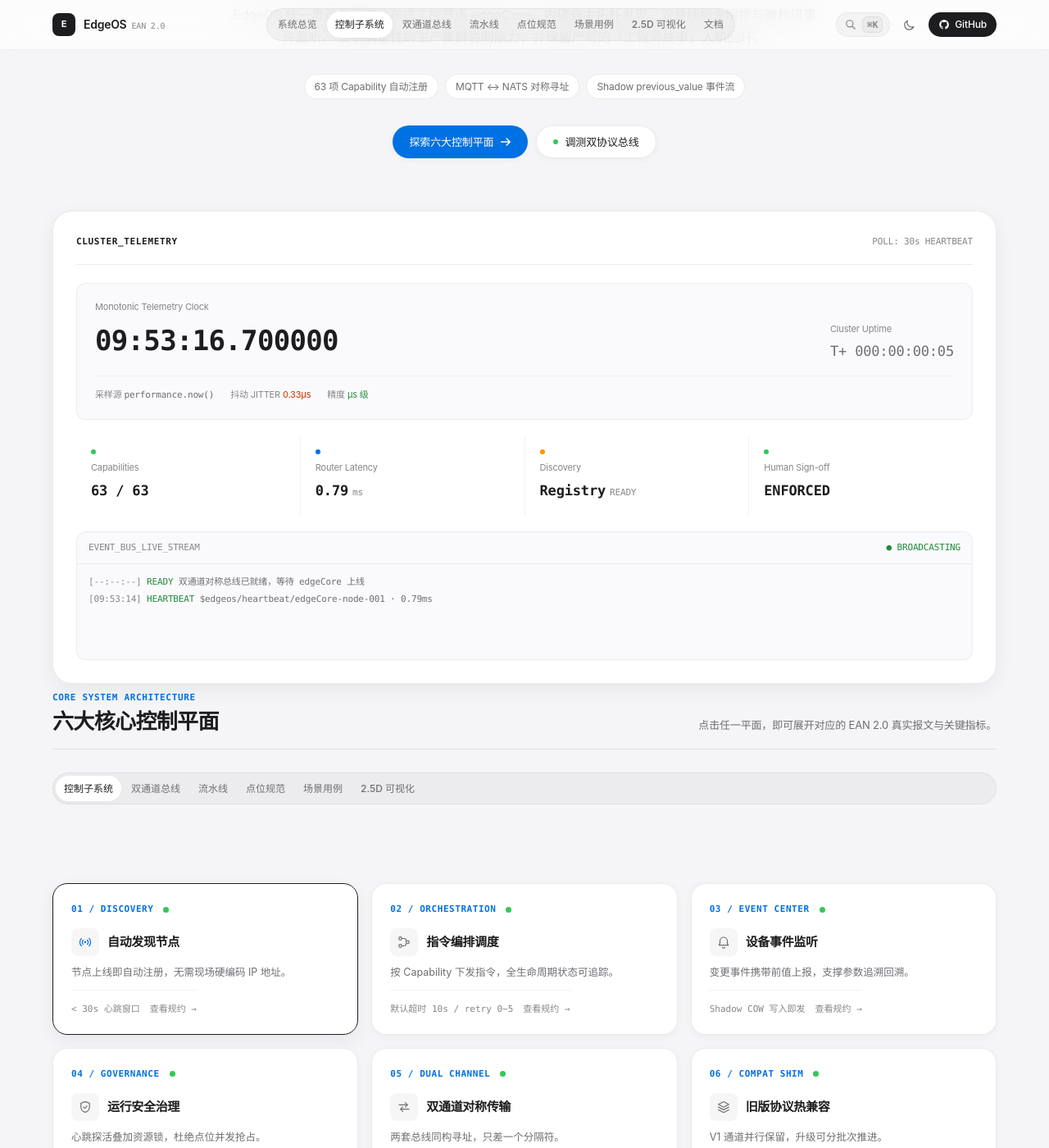
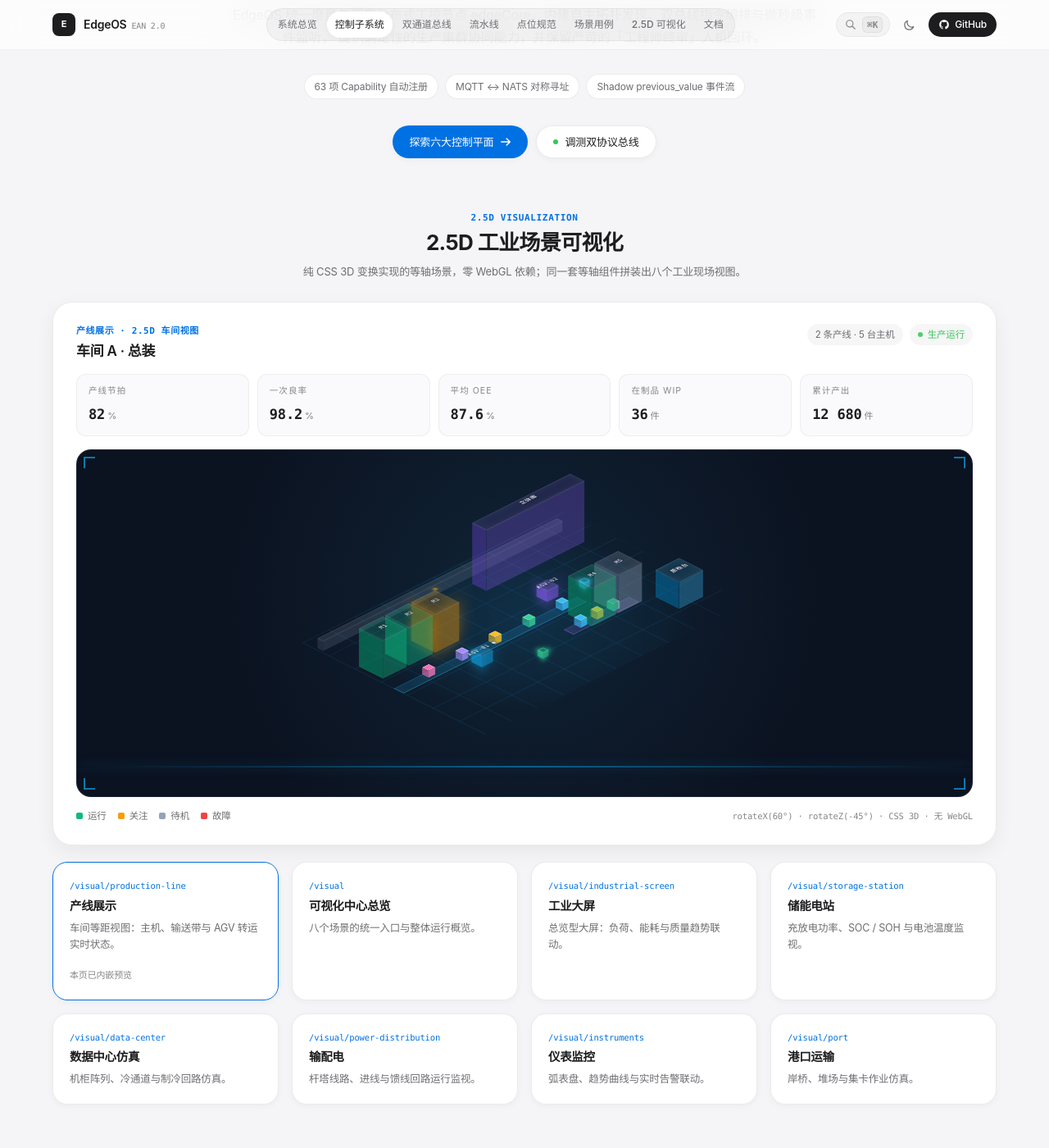
Before and after one commit to anviod/edgeOS, a Jekyll site: the page built from docs/index.html, in a window 1280 px wide and 1400 px high, scrolled down 344 px. Shown: the whole window at 82% size. Built offline with Jekyll 4.4.1, drawn with Linux system fonts in a browser that asks for light colours; some of the changed text lies outside the part shown.

Commit message:
docs(portal): 2.5D 车间场景上移到 Hero 内，排在集群遥测台之前
首页首屏原本只有文案 + CLUSTER_TELEMETRY 遥测卡，2.5D 车间场景被压在
#scenarios 之后的 #visualization 分区里，得滚好几屏才看得到。这次把整个
2.5D 可视化分区上移到 Hero 内、紧跟文案、排在遥测卡之前，上来就展示场景。

- 纯 DOM 位移：整段 <section id="visualization"> 原样搬进 .hero-inner，
  插在 <!-- 集群遥测台 --> 之前。id / 类名 / 结构一律未变，
  portal.js 的 renderIsoScene() / initIsoHud() / renderVisualViews() 无需改动。
- 遥测卡原地不动，只是被场景顶到后面：实测 #visualization y=601、
  .hero-visual y=1735。
- 新增 .hero-inner > .landing-section 规则：.hero-inner 是 align-items:center
  的纵向 flex，子 section 默认被收缩成内容宽度，必须显式 width:100% 撑满；
  间距交给 .hero-inner 的 gap，故 margin-bottom 归零。标题跟随 Hero 文案
  一并居中并去掉分隔线，衔接更顺。
- 缓存号 ?v=7 -> ?v=8。

验证（本机看不到图，结论均来自程序化检查）
- DOM 断言 64/64 通过，新增 5 条位置断言：分区在 Hero 内、遥测卡仍在 Hero 内、
  分区排在遥测卡之前（601 < 1735）、排在首个工作台面板之前、舞台已撑满
  （宽 1355px）。2.5D 场景本身的 14 条断言全部保持通过。
- 像素验收：首屏截图前 900 行内检出 4145 个舞台底色像素 ⇒ 首屏即见场景；
  分区与首屏两版截图的舞台绝对位置一致（y≈877..1310，x 111..1488 满宽）。
- 横向溢出：512 / 724 / 980 / 1258 四档均不可横向滚动。

```diff
--- a/docs/_layouts/default.html
+++ b/docs/_layouts/default.html
@@ -28,7 +28,7 @@
         document.documentElement.dataset.themeSource = source;
       })();
     </script>
-    <link rel="stylesheet" href="{{ '/assets/portal.css' | relative_url }}?v=7" />
+    <link rel="stylesheet" href="{{ '/assets/portal.css' | relative_url }}?v=8" />
   </head>
   <body class="page-body">
     <div class="site-shell">
@@ -101,6 +101,6 @@
 
     {% include portal-chrome.html %}
 
-    <script src="{{ '/assets/portal.js' | relative_url }}?v=7"></script>
+    <script src="{{ '/assets/portal.js' | relative_url }}?v=8"></script>
   </body>
 </html>
--- a/docs/_layouts/landing.html
+++ b/docs/_layouts/landing.html
@@ -28,7 +28,7 @@
         document.documentElement.dataset.themeSource = source;
       })();
     </script>
-    <link rel="stylesheet" href="{{ '/assets/portal.css' | relative_url }}?v=7" />
+    <link rel="stylesheet" href="{{ '/assets/portal.css' | relative_url }}?v=8" />
   </head>
   <body class="landing-body">
     <div class="landing-shell">
@@ -114,6 +114,6 @@
 
     {% include portal-chrome.html %}
 
-    <script src="{{ '/assets/portal.js' | relative_url }}?v=7"></script>
+    <script src="{{ '/assets/portal.js' | relative_url }}?v=8"></script>
   </body>
 </html>
--- a/docs/_layouts/section-index.html
+++ b/docs/_layouts/section-index.html
@@ -28,7 +28,7 @@
         document.documentElement.dataset.themeSource = source;
       })();
     </script>
-    <link rel="stylesheet" href="{{ '/assets/portal.css' | relative_url }}?v=7" />
+    <link rel="stylesheet" href="{{ '/assets/portal.css' | relative_url }}?v=8" />
   </head>
   <body class="page-body">
     <div class="site-shell">
@@ -119,6 +119,6 @@
 
     {% include portal-chrome.html %}
 
-    <script src="{{ '/assets/portal.js' | relative_url }}?v=7"></script>
+    <script src="{{ '/assets/portal.js' | relative_url }}?v=8"></script>
   </body>
 </html>
--- a/docs/assets/portal.css
+++ b/docs/assets/portal.css
@@ -897,6 +897,30 @@
 /* —— 遥测台：横跨版宽，苹果规格矩阵语汇 —— */
 .hero-visual {
   width: 100%;
+}
+
+/* 2.5D 场景已上移到 Hero 内（排在遥测台之前）。
+   .hero-inner 是 align-items:center 的纵向 flex，子 section 默认会被收缩成
+   内容宽度，必须显式撑满；间距交给 .hero-inner 的 gap，避免叠加 section 外边距。
+   标题跟随 Hero 文案一并居中，并去掉分隔线，衔接更顺。 */
+.hero-inner > .landing-section {
+  width: 100%;
+  margin-bottom: 0;
+}
+
+.hero-inner > .landing-section .section-heading {
+  flex-direction: column;
+  align-items: center;
+  justify-content: center;
+  gap: 10px;
+  padding-bottom: 0;
+  margin-bottom: 26px;
+  border-bottom: 0;
+  text-align: center;
+}
+
+.hero-inner > .landing-section .section-heading__note {
+  max-width: 680px;
 }
 
 .telemetry {
--- a/docs/index.html
+++ b/docs/index.html
@@ -48,6 +48,79 @@
           </a>
         </div>
       </div>
+
+      <!-- ============================================================
+           2.5D 可视化能力（置于集群遥测台之前 · 首屏即展示车间场景）
+           ============================================================ -->
+      <section class="landing-section" id="visualization">
+        <div class="section-heading">
+          <div>
+            <div class="section-heading__eyebrow">2.5D VISUALIZATION</div>
+            <h2>2.5D 工业场景可视化</h2>
+          </div>
+          <p class="section-heading__note">
+            纯 CSS 3D 变换实现的等轴场景，零 WebGL 依赖；同一套等轴组件拼装出八个工业现场视图。
+          </p>
+        </div>
+
+        <div class="viz-panel">
+          <div class="viz-panel__head">
+            <div>
+              <div class="viz-panel__eyebrow">产线展示 · 2.5D 车间视图</div>
+              <h3>车间 A · 总装</h3>
+            </div>
+            <div class="viz-panel__meta">
+              <span>2 条产线 · 5 台主机</span>
+              <span class="is-live"><i></i>生产运行</span>
+            </div>
+          </div>
+
+          <div class="viz-metrics">
+            <div class="viz-metric">
+              <span class="viz-metric__label">产线节拍</span>
+              <span class="viz-metric__value">82<i>%</i></span>
+            </div>
+            <div class="viz-metric">
+              <span class="viz-metric__label">一次良率</span>
+              <span class="viz-metric__value">98.2<i>%</i></span>
+            </div>
+            <div class="viz-metric">
+              <span class="viz-metric__label">平均 OEE</span>
+              <span class="viz-metric__value">87.6<i>%</i></span>
+            </div>
+            <div class="viz-metric">
+              <span class="viz-metric__label">在制品 WIP</span>
+              <span class="viz-metric__value">36<i>件</i></span>
+            </div>
+            <div class="viz-metric">
+              <span class="viz-metric__label">累计产出</span>
+              <span class="viz-metric__value">12 680<i>件</i></span>
+            </div>
+          </div>
+
+          <div class="iso-stage" id="iso-stage">
+            <div class="iso-world" id="iso-world"></div>
+            <div class="iso-hud" id="iso-hud" role="tooltip"></div>
+            <span class="iso-corner iso-corner--tl"></span>
+            <span class="iso-corner iso-corner--tr"></span>
+            <span class="iso-corner iso-corner--bl"></span>
+            <span class="iso-corner iso-corner--br"></span>
+            <span class="iso-scan"></span>
+          </div>
+
+          <div class="viz-foot">
+            <div class="viz-legend">
+              <span><i style="background:#10B981"></i>运行</span>
+              <span><i style="background:#F59E0B"></i>关注</span>
+              <span><i style="background:#94A3B8"></i>待机</span>
+              <span><i style="background:#EF4444"></i>故障</span>
+            </div>
+            <span class="viz-foot__tech">rotateX(60°) · rotateZ(-45°) · CSS 3D · 无 WebGL</span>
+          </div>
+        </div>
+
+        <div class="viz-grid" id="viz-grid"></div>
+      </section>
 
       <!-- 集群遥测台 -->
       <div class="hero-visual">
@@ -387,79 +460,6 @@
   </section>
 
   <!-- ============================================================
-       2.5D 可视化能力
-       ============================================================ -->
-  <section class="landing-section" id="visualization">
-    <div class="section-heading">
-      <div>
-        <div class="section-heading__eyebrow">2.5D VISUALIZATION</div>
-        <h2>2.5D 工业场景可视化</h2>
-      </div>
-      <p class="section-heading__note">
-        纯 CSS 3D 变换实现的等轴场景，零 WebGL 依赖；同一套等轴组件拼装出八个工业现场视图。
-      </p>
-    </div>
-
-    <div class="viz-panel">
-      <div class="viz-panel__head">
-        <div>
-          <div class="viz-panel__eyebrow">产线展示 · 2.5D 车间视图</div>
-          <h3>车间 A · 总装</h3>
-        </div>
-        <div class="viz-panel__meta">
-          <span>2 条产线 · 5 台主机</span>
-          <span class="is-live"><i></i>生产运行</span>
-        </div>
-      </div>
-
-      <div class="viz-metrics">
-        <div class="viz-metric">
-          <span class="viz-metric__label">产线节拍</span>
-          <span class="viz-metric__value">82<i>%</i></span>
-        </div>
-        <div class="viz-metric">
-          <span class="viz-metric__label">一次良率</span>
-          <span class="viz-metric__value">98.2<i>%</i></span>
-        </div>
-        <div class="viz-metric">
-          <span class="viz-metric__label">平均 OEE</span>
-          <span class="viz-metric__value">87.6<i>%</i></span>
-        </div>
-        <div class="viz-metric">
-          <span class="viz-metric__label">在制品 WIP</span>
-          <span class="viz-metric__value">36<i>件</i></span>
-        </div>
-        <div class="viz-metric">
-          <span class="viz-metric__label">累计产出</span>
-          <span class="viz-metric__value">12 680<i>件</i></span>
-        </div>
-      </div>
-
-      <div class="iso-stage" id="iso-stage">
-        <div class="iso-world" id="iso-world"></div>
-        <div class="iso-hud" id="iso-hud" role="tooltip"></div>
-        <span class="iso-corner iso-corner--tl"></span>
-        <span class="iso-corner iso-corner--tr"></span>
-        <span class="iso-corner iso-corner--bl"></span>
-        <span class="iso-corner iso-corner--br"></span>
-        <span class="iso-scan"></span>
-      </div>
-
-      <div class="viz-foot">
-        <div class="viz-legend">
-          <span><i style="background:#10B981"></i>运行</span>
-          <span><i style="background:#F59E0B"></i>关注</span>
-          <span><i style="background:#94A3B8"></i>待机</span>
-          <span><i style="background:#EF4444"></i>故障</span>
-        </div>
-        <span class="viz-foot__tech">rotateX(60°) · rotateZ(-45°) · CSS 3D · 无 WebGL</span>
-      </div>
-    </div>
-
-    <div class="viz-grid" id="viz-grid"></div>
-  </section>
-
-  <!-- ============================================================
        文档导航
        ============================================================ -->
   <section class="landing-section" id="documents">
```
